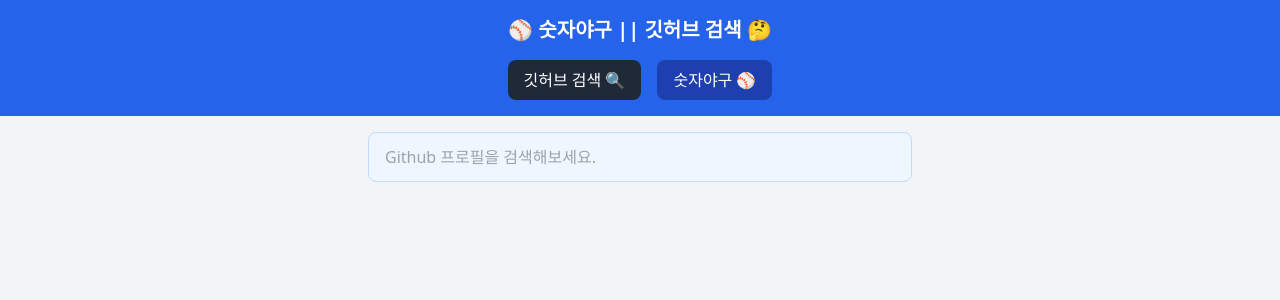
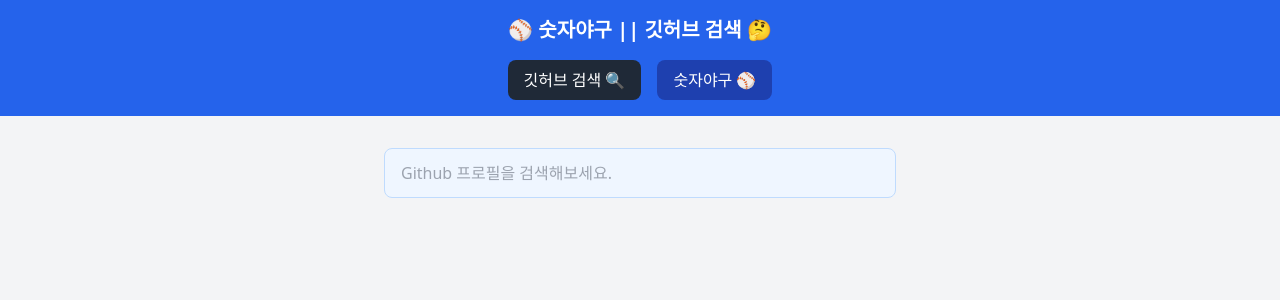
Before and after one commit to AT-SOPT-WEB/JisuShin, a React (Vite) app in the folder week3/assignment/: page / in a window 1280 px wide. Shown: the top 300 px of the page. Built offline with nearby package versions, Linux system fonts and the light colour scheme.

Commit message:
style: 깃허브 검색 및 숫자야구 게임 SearchBar 스타일 통일

```diff
--- a/week3/assignment/src/components/GitHubSearch/GitHubSearchPage.jsx
+++ b/week3/assignment/src/components/GitHubSearch/GitHubSearchPage.jsx
@@ -8,7 +8,7 @@
   const { userInfo, recentSearches, getUserInfo, removeSearch, clearUserInfo } = useGitHubSearch();
 
   return (
-    <>
+    <div className="p-4">
       <SearchBar onSearch={getUserInfo} />
       <RecentSearches
         searches={recentSearches}
@@ -18,7 +18,7 @@
       {userInfo.status === 'resolved' && (
         <UserCard userInfo={userInfo} onClose={clearUserInfo} />
       )}
-    </>
+    </div>
   );
 }
 
```
